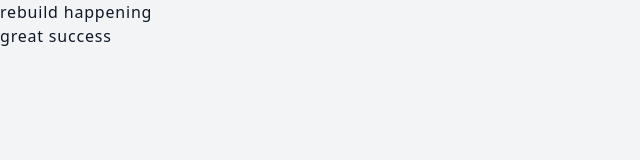
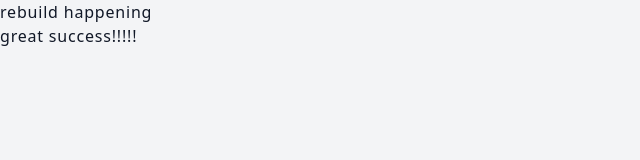
Before and after one commit to zcassini/zcassini.github.io, a website built with Vite: page index.html in a window 1280 px wide. Shown: the full height of the page, 0-640 px from the left. Built offline with nearby package versions, Linux system fonts and the light colour scheme.

Commit message:
try again

```diff
--- a/index.html
+++ b/index.html
@@ -17,7 +17,7 @@
 </head>
 <body class="bg-gray-100 text-gray-900 tracking-wider leading-normal">
   <h1>rebuild happening</h1>
-  <p>great success</p>
+  <p>great success!!!!!</p>
 </body>
 </html>
 
```
